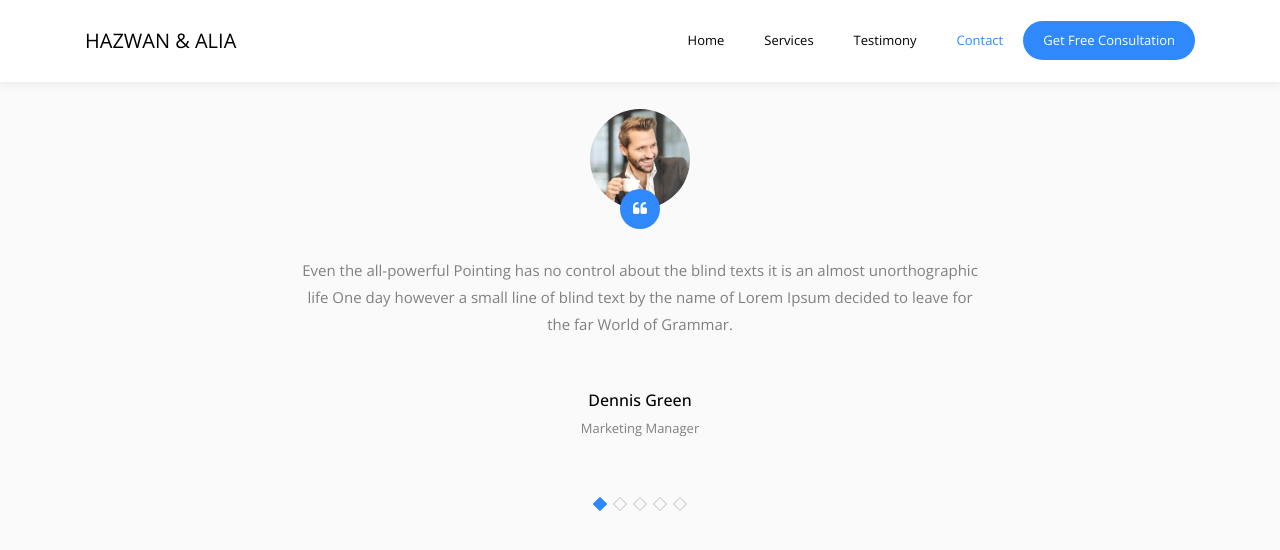
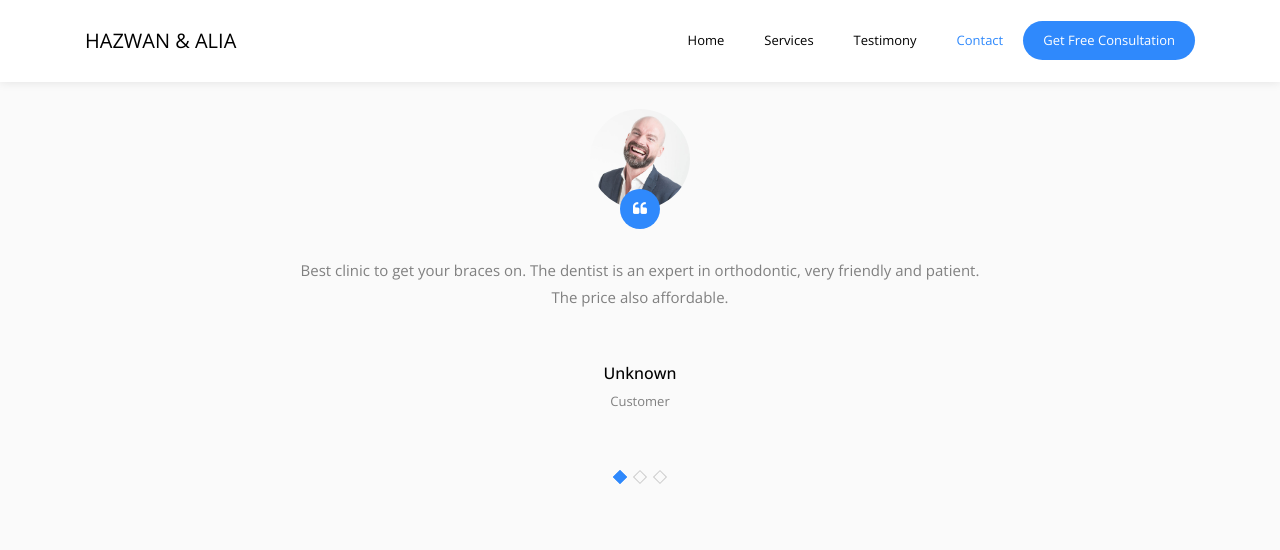
Before and after one commit to mfrashad/dental-website, a Jekyll site: the page built from index.html, in a window 1280 px wide and 900 px high, scrolled down 2658 px, cut to the strip 0-590 px from the top of the window. Shown: the top 550 px of the strip. Built offline with Jekyll 4.4.1, drawn with Linux system fonts in a browser that asks for light colours; some web fonts are replaced.

Commit message:
Add formspree integration

```diff
--- a/_includes/contact.html
+++ b/_includes/contact.html
@@ -22,7 +22,7 @@
     </div>
     <div class="row block-9">
       <div class="col-md-6 pr-md-5">
-        <form action="#">
+        <form action="https://formspree.io/hazwanaliaclinic@gmail.com" method="POST">
           <div class="form-group">
             <input type="text" class="form-control" placeholder="Your Name">
           </div>
--- a/_includes/testimonials.html
+++ b/_includes/testimonials.html
@@ -11,29 +11,15 @@
           <div class="carousel-testimony owl-carousel ftco-owl">
             <div class="item">
               <div class="testimony-wrap p-4 pb-5">
-                <div class="user-img mb-5" style="background-image: url(images/person_1.jpg)">
-                  <span class="quote d-flex align-items-center justify-content-center">
-                    <i class="icon-quote-left"></i>
-                  </span>
-                </div>
-                <div class="text text-center">
-                  <p class="mb-5">Even the all-powerful Pointing has no control about the blind texts it is an almost unorthographic life One day however a small line of blind text by the name of Lorem Ipsum decided to leave for the far World of Grammar.</p>
-                  <p class="name">Dennis Green</p>
-                  <span class="position">Marketing Manager</span>
-                </div>
-              </div>
-            </div>
-            <div class="item">
-              <div class="testimony-wrap p-4 pb-5">
                 <div class="user-img mb-5" style="background-image: url(images/person_2.jpg)">
                   <span class="quote d-flex align-items-center justify-content-center">
                     <i class="icon-quote-left"></i>
                   </span>
                 </div>
                 <div class="text text-center">
-                  <p class="mb-5">Far far away, behind the word mountains, far from the countries Vokalia and Consonantia, there live the blind texts.</p>
-                  <p class="name">Dennis Green</p>
-                  <span class="position">Interface Designer</span>
+                  <p class="mb-5">Best clinic to get your braces on. The dentist is an expert in orthodontic, very friendly and patient. The price also affordable.</p>
+                  <p class="name">Unknown</p>
+                  <span class="position">Customer</span>
                 </div>
               </div>
             </div>
@@ -45,9 +31,9 @@
                   </span>
                 </div>
                 <div class="text text-center">
-                  <p class="mb-5">Far far away, behind the word mountains, far from the countries Vokalia and Consonantia, there live the blind texts.</p>
-                  <p class="name">Dennis Green</p>
-                  <span class="position">UI Designer</span>
+                  <p class="mb-5">Brought my 7yr old girl for her 1st visit to dentist. Pleasant experience and doctor is kid friendly.</p>
+                  <p class="name">Gigie W</p>
+                  <span class="position">Customer</span>
                 </div>
               </div>
             </div>
@@ -59,23 +45,9 @@
                   </span>
                 </div>
                 <div class="text text-center">
-                  <p class="mb-5">Far far away, behind the word mountains, far from the countries Vokalia and Consonantia, there live the blind texts.</p>
-                  <p class="name">Dennis Green</p>
-                  <span class="position">Web Developer</span>
-                </div>
-              </div>
-            </div>
-            <div class="item">
-              <div class="testimony-wrap p-4 pb-5">
-                <div class="user-img mb-5" style="background-image: url(images/person_1.jpg)">
-                  <span class="quote d-flex align-items-center justify-content-center">
-                    <i class="icon-quote-left"></i>
-                  </span>
-                </div>
-                <div class="text text-center">
-                  <p class="mb-5">Far far away, behind the word mountains, far from the countries Vokalia and Consonantia, there live the blind texts.</p>
-                  <p class="name">Dennis Green</p>
-                  <span class="position">System Analytics</span>
+                  <p class="mb-5">Good service and responsible price.</p>
+                  <p class="name">Omar Khamam</p>
+                  <span class="position">Local Guide</span>
                 </div>
               </div>
             </div>
--- a/_layouts/default.html
+++ b/_layouts/default.html
@@ -48,7 +48,7 @@
           </button>
         </div>
         <div class="modal-body">
-          <form action="#">
+          <form action="https://formspree.io/hazwanaliaclinic@gmail.com" method="POST" >
             <div class="form-group">
               <!-- <label for="appointment_name" class="text-black">Full Name</label> -->
               <input type="text" class="form-control" id="appointment_name" placeholder="Full Name">
```
